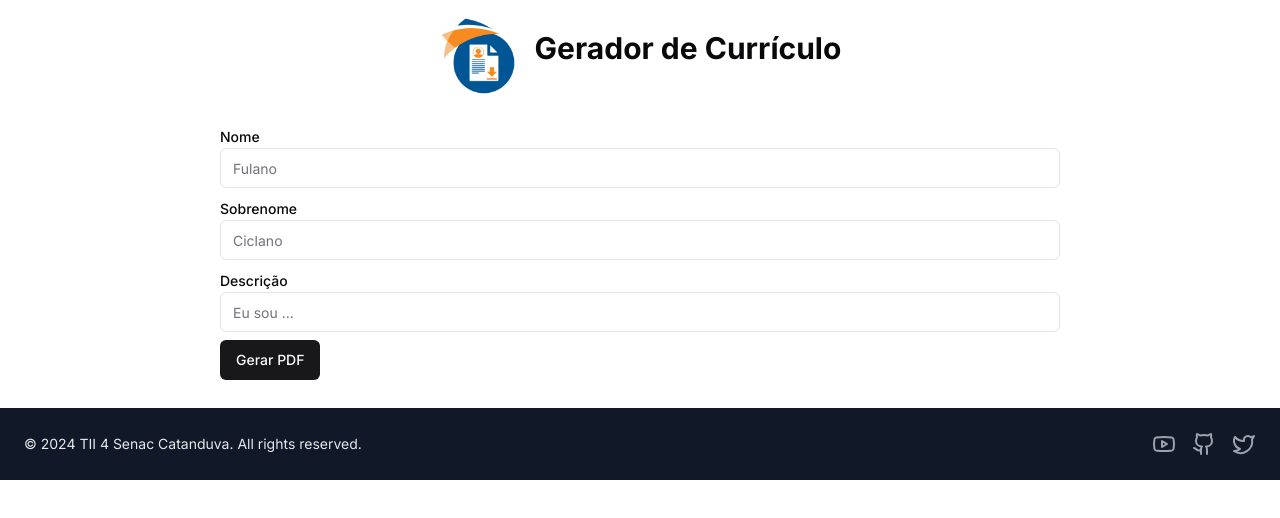
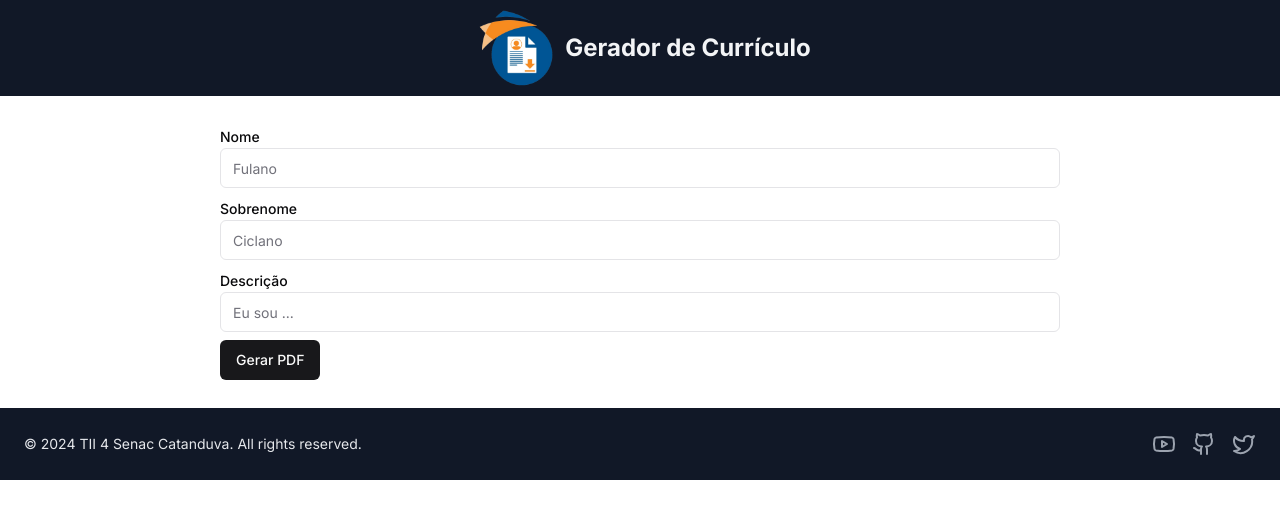
Before and after one commit to jhowk14/projeto-adm-gerador-cv-next, a Next.js app: page / in a window 1280 px wide. Shown: the top 518 px of the page. Built offline with nearby package versions, Linux system fonts and the light colour scheme.

Commit message:
modify header

```diff
--- a/src/app/page.tsx
+++ b/src/app/page.tsx
@@ -46,11 +46,11 @@ export default function Home() {
   return (
     <>
       <main className="flex flex-col items-center">
-        <div className="flex items-center">
-          <div className="mr-4 mt-4">
+        <div className="flex items-center bg-gray-900 w-full justify-center py-2">
+          <div className="mx-2">
             <Image src='/img/icon.png' width={0} height={0} sizes="100vw" alt="logo" className="w-20 h-20" />
           </div>
-          <h1 className="text-3xl font-bold">Gerador de Currículo</h1>
+          <h1 className="text-2xl font-bold text-gray-100">Gerador de Currículo</h1>
         </div>
         <div className="w-full max-w-4xl p-7">
           <Form {...form}>
--- a/src/components/component/footer.tsx
+++ b/src/components/component/footer.tsx
@@ -12,11 +12,11 @@ export function Footer(prop: {git: string, youtube: string, twitter: string}) {
           <p className="text-sm">© 2024 TII 4 Senac Catanduva. All rights reserved.</p>
         </div>
         <div className="flex items-center justify-center space-x-4">
-          <Link className="text-gray-400 hover:text-gray-100 transition-colors" href={prop.git}>
+          <Link className="text-gray-400 hover:text-gray-100 transition-colors" href={prop.youtube}>
             <YoutubeIcon className="h-6 w-6" />
             <span className="sr-only">YouTube</span>
           </Link>
-          <Link className="text-gray-400 hover:text-gray-100 transition-colors" href={prop.youtube}>
+          <Link className="text-gray-400 hover:text-gray-100 transition-colors" href={prop.git}>
             <GithubIcon className="h-6 w-6" />
             <span className="sr-only">GitHub</span>
           </Link>
```
Also changed, not shown: public/img/icon.png.
